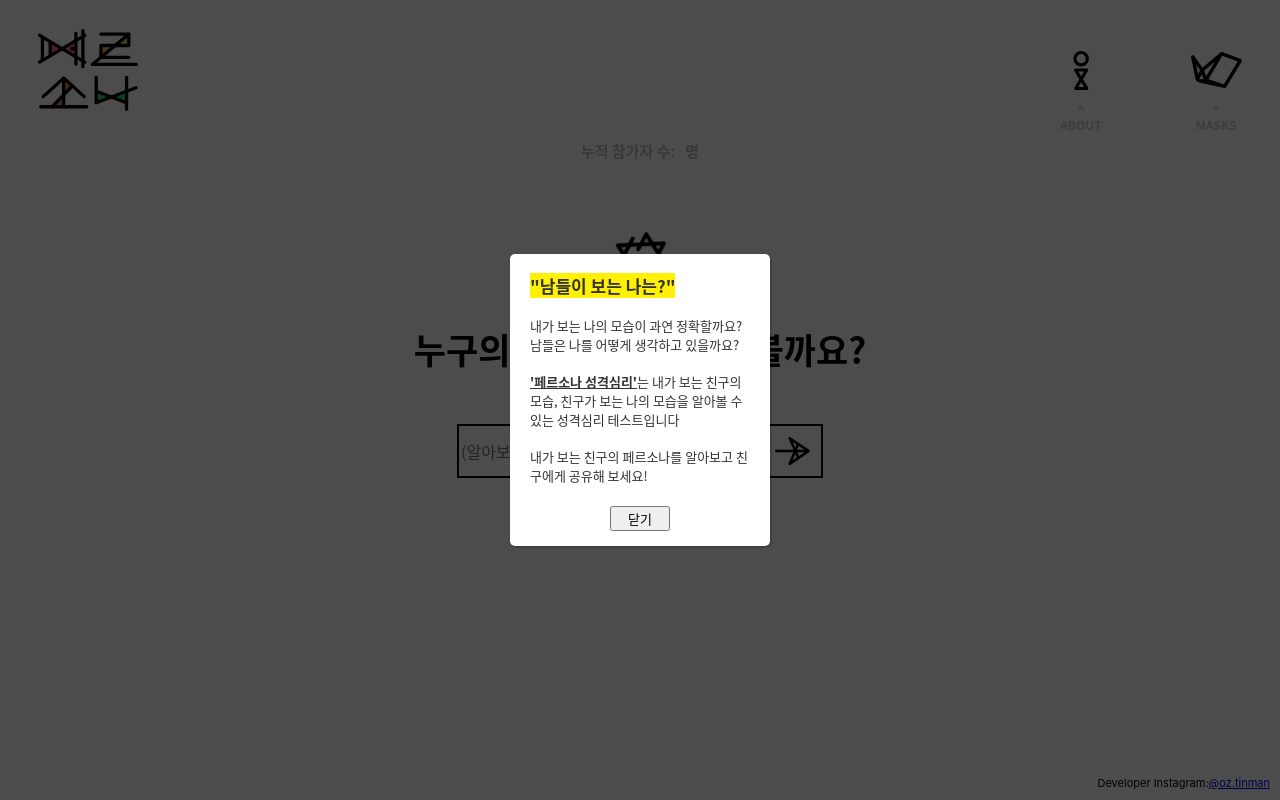
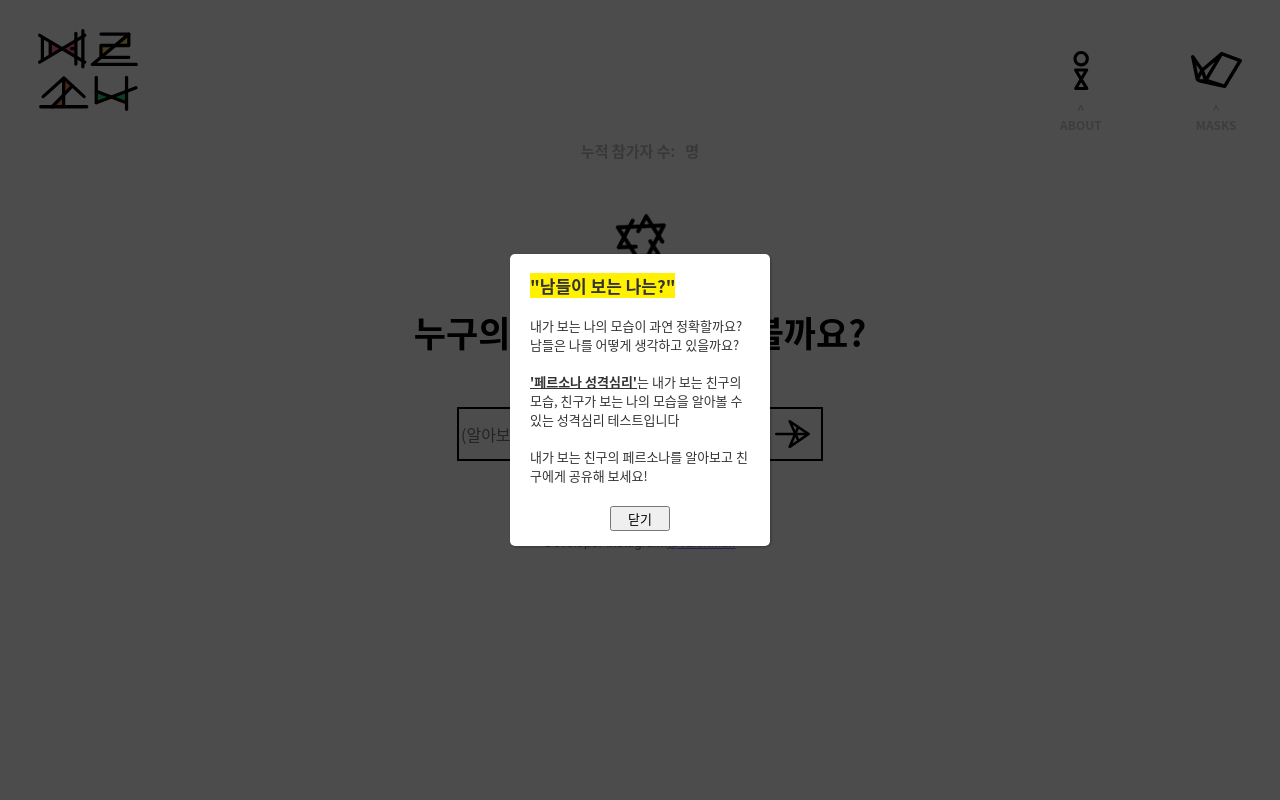
Before and after one commit to hunkim98/persona_live, a React (Create React App) app in the folder persona_client/: page / in a window 1280 px wide. Built offline with nearby package versions, Linux system fonts and the light colour scheme; no server answers.

Commit message:
Change location of developer contact due to ad

```diff
--- a/persona_client/src/components/Start/Basic.js
+++ b/persona_client/src/components/Start/Basic.js
@@ -184,11 +184,11 @@ function Basic({
                   <div className="name_comment">
                     * 별칭을 입력하셔도 무관합니다
                   </div>
+                  <div className="developer_account">
+                    Developer Instagram:{" "}
+                    <a href="https://instagram.com/oz.tinman">@oz.tinman</a>
+                  </div>
                 </div>
-              </div>
-              <div className="developer_account">
-                Developer Instagram:{" "}
-                <a href="https://instagram.com/oz.tinman">@oz.tinman</a>
               </div>
             </div>
           )}
--- a/persona_client/src/components/Start/Start.css
+++ b/persona_client/src/components/Start/Start.css
@@ -17,11 +17,11 @@
 }
 
 .developer_account {
-  position: absolute;
-  bottom: 10px;
+  opacity: 0.5;
+  font-weight: 500;
   display: flex;
-  right: 10px;
-  font-size: 11px;
+  margin-top: 20px;
+  font-size: 12px;
 }
 
 .survey_container {
```
